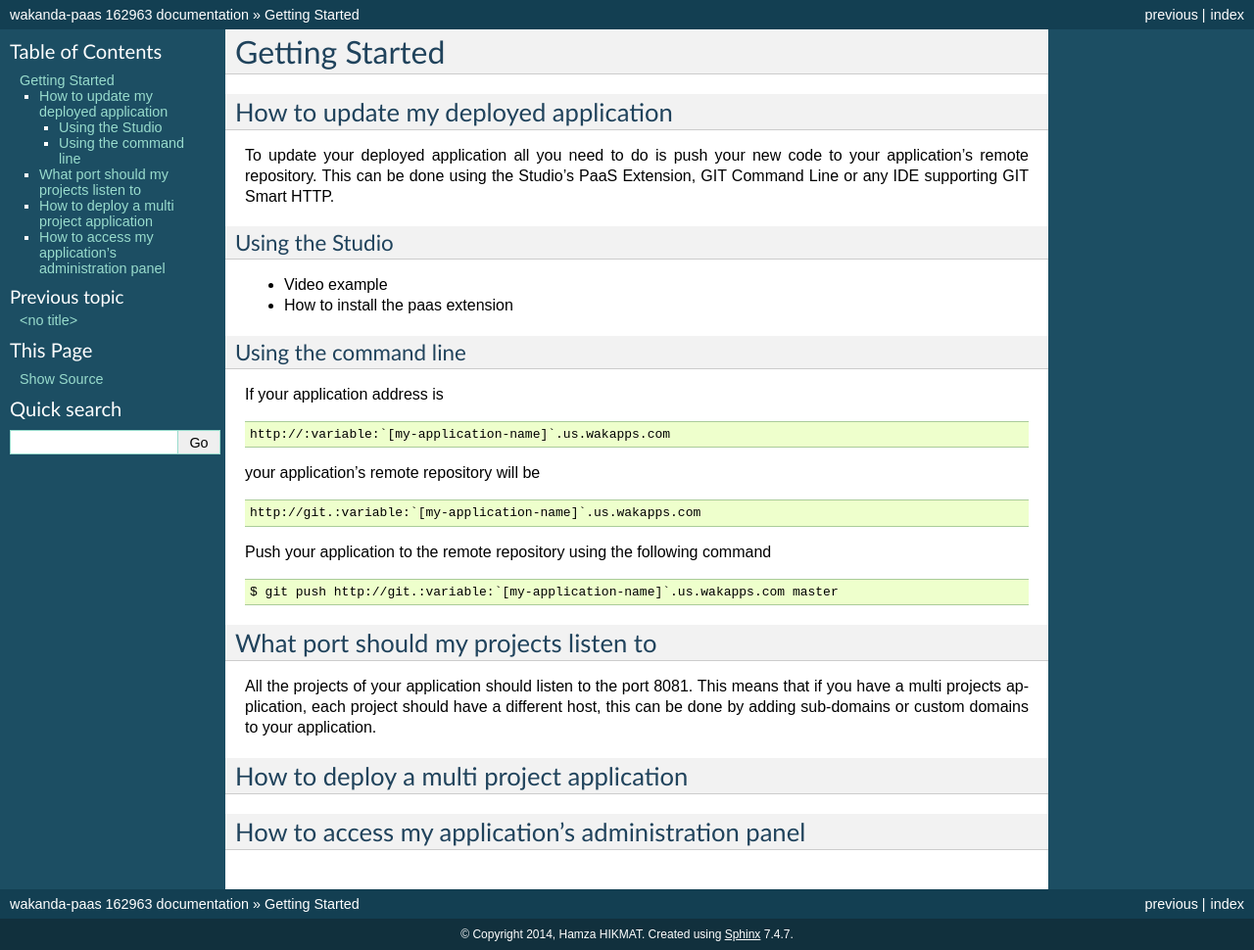
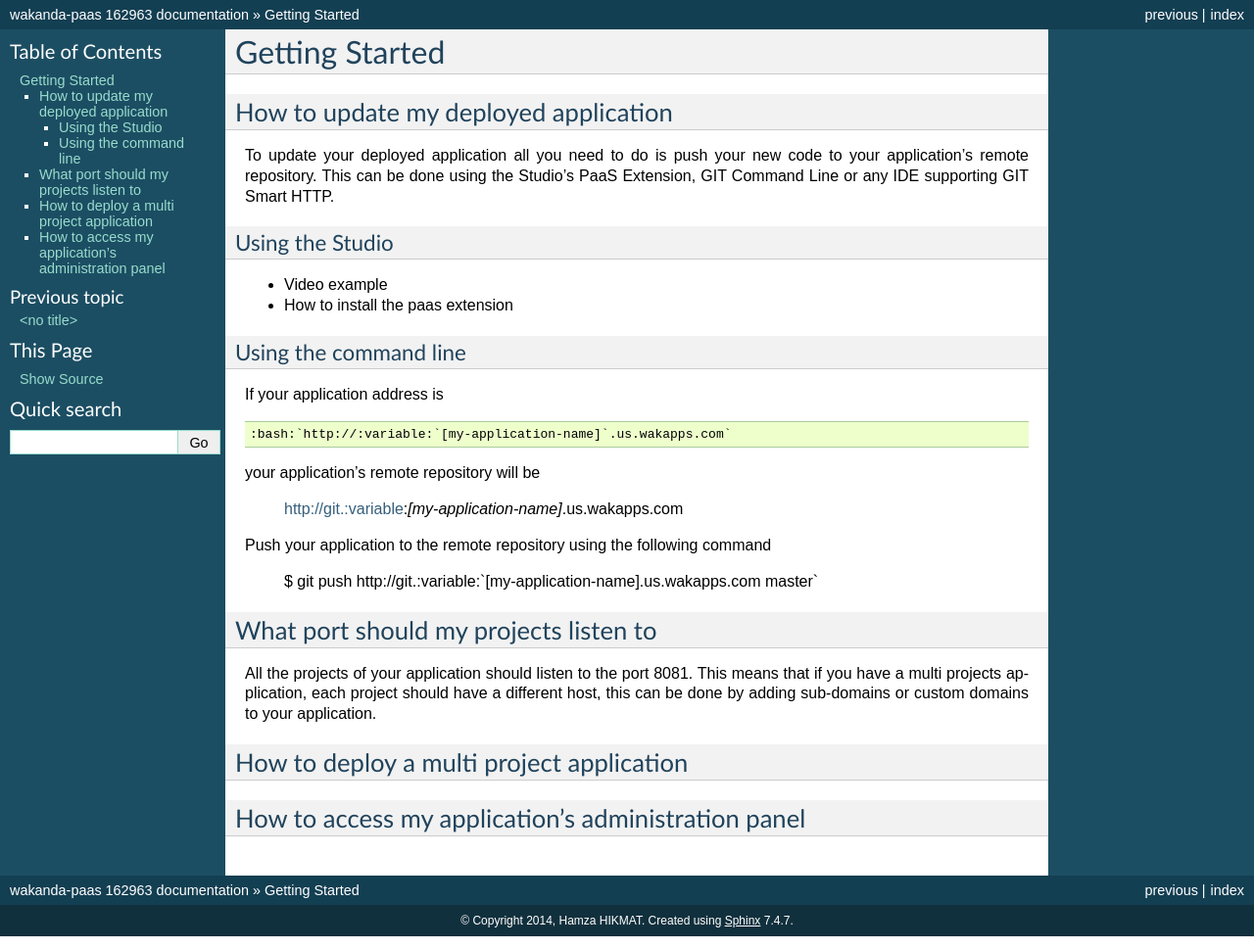
Before and after one commit to hamzahik/wakanda-paas-doc, a Sphinx documentation site: the page built from docs/getting_started.rst, in a window 1280 px wide. Shown: the whole page at 98% size. Built offline with Sphinx 7.4.7, drawn with Linux system fonts in a browser that asks for light colours; some of the changed lines change nothing that is shown.

Commit message:
added variable class

```diff
--- a/docs/getting_started.rst
+++ b/docs/getting_started.rst
@@ -1,4 +1,5 @@
 .. role:: variable
+.. role:: bash
 
 ===============
 Getting Started
@@ -22,15 +23,15 @@ Using the command line
 
 If your application address is ::
 
- http://:variable:`[my-application-name]`.us.wakapps.com
+ :bash:`http://:variable:`[my-application-name]`.us.wakapps.com`
 
-your application's remote repository will be ::
+your application's remote repository will be
 
  http://git.:variable:`[my-application-name]`.us.wakapps.com
 
-Push your application to the remote repository using the following command ::
+Push your application to the remote repository using the following command
 
- $ git push http://git.:variable:`[my-application-name]`.us.wakapps.com master
+ :bash:`$ git push http://git.:variable:`[my-application-name]`.us.wakapps.com master`
 
 **************************************
 What port should my projects listen to
```
